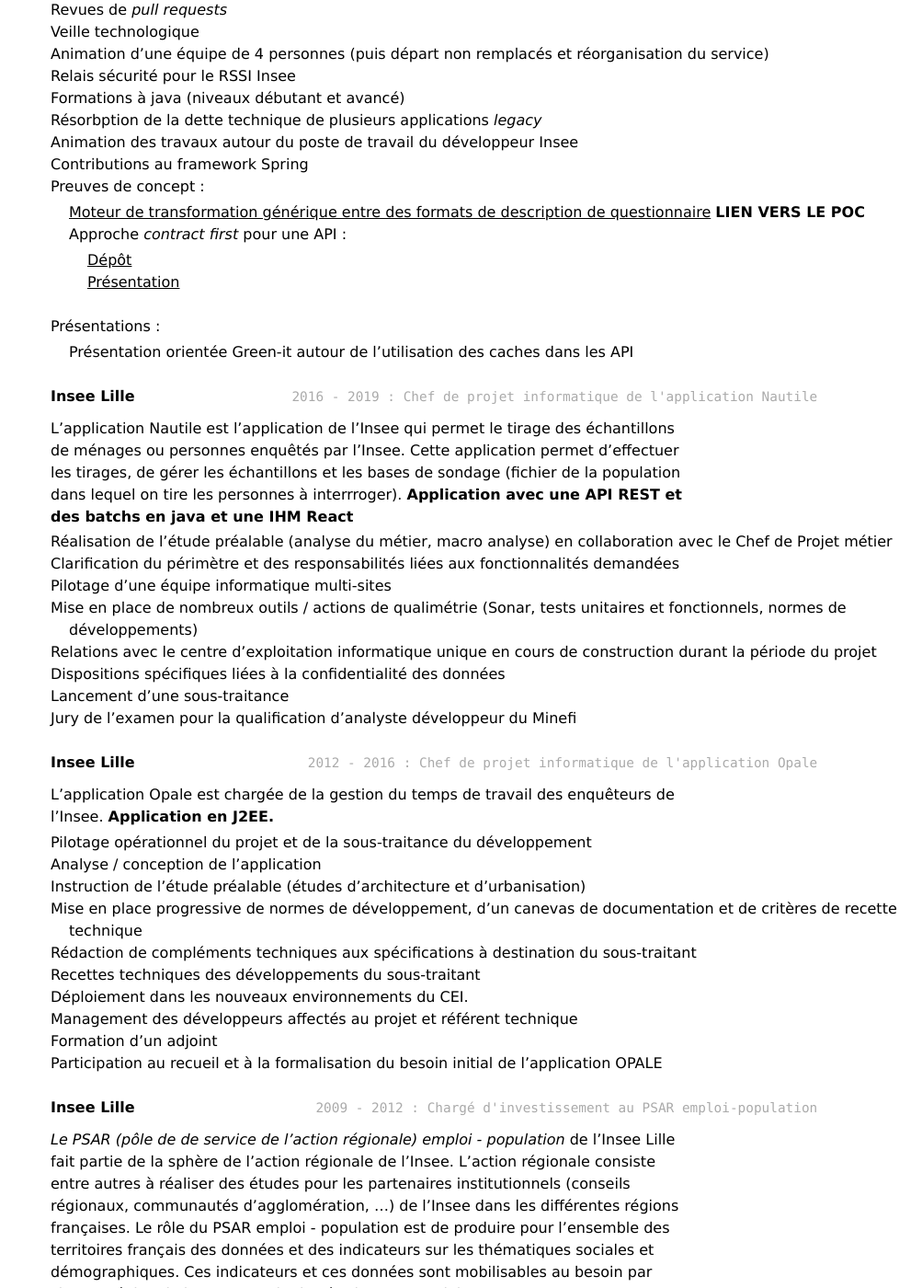
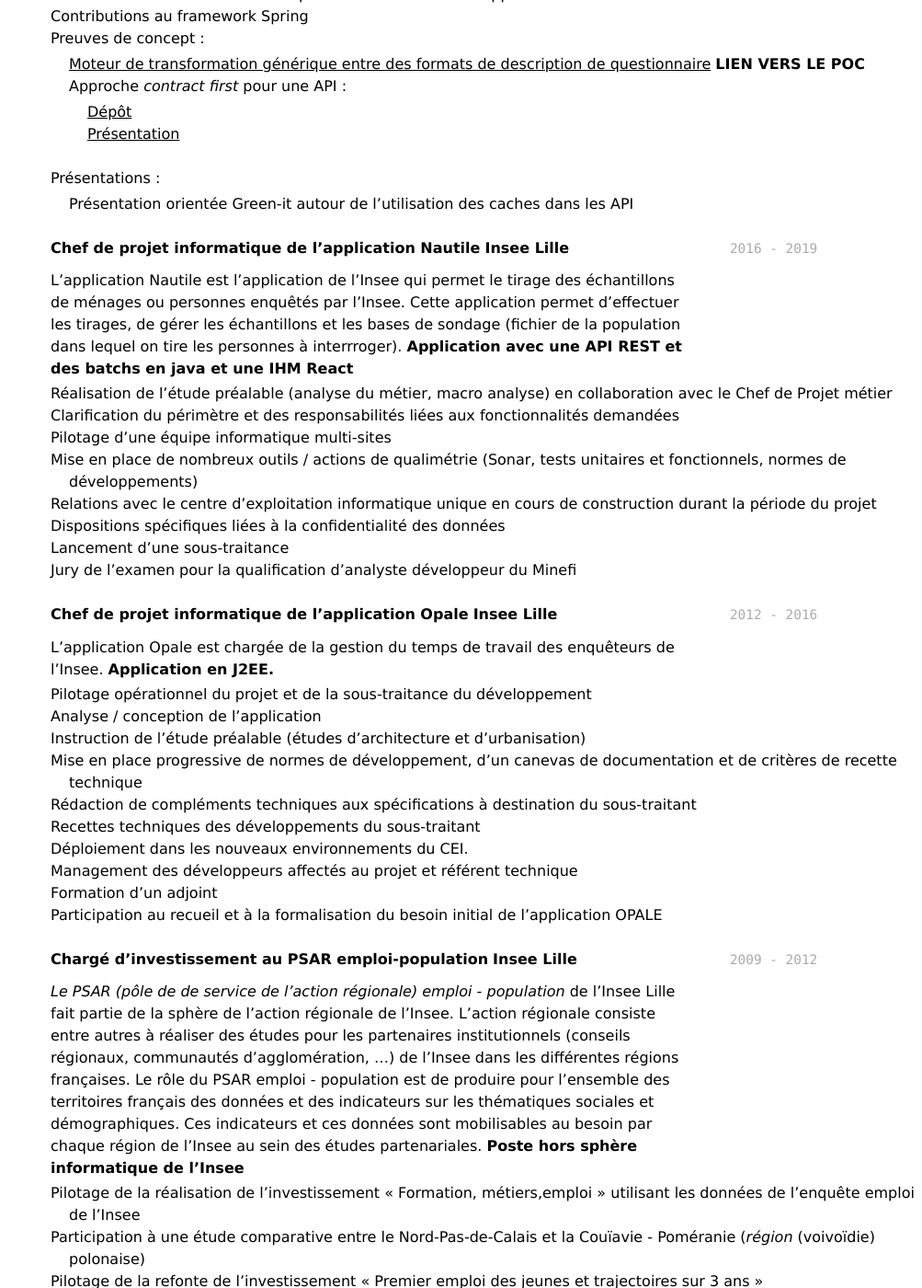
Before and after one commit to FBibonne/cv, a Jekyll site: the page built from index.md, in a window 1280 px wide and 1400 px high, scrolled down 1555 px. Shown: the whole window at 92% size, without its empty margins (277-1280 px from the left). Built offline with Jekyll 4.4.1, drawn with Linux system fonts in a browser that asks for light colours; some of the changed text lies outside the part shown.

Commit message:
Première version lisible

```diff
--- a/index.md
+++ b/index.md
@@ -18,12 +18,12 @@ Après un parcours classique initié par une expérience de développement et po
 
 ## Compétences et aptitudes
 
-- Expert :
+`Expert`
   - Java
   - Spring Boot, Spring framework
   - Junit
 
-- Bon niveau :
+`Bon niveau`
   - Eco-conception
   - Sonar
   - Spring Batch, Data, Security
@@ -78,7 +74,8 @@ Après un parcours classique initié par une expérience de développement et po
 - Présentations :
   - Présentation orientée Green-it autour de l'utilisation des caches dans les API
 
-`2016 - 2019 : Chef de projet informatique de l'application Nautile`
+`2016 - 2019`
+**Chef de projet informatique de l'application Nautile**
 **Insee Lille**
 
 > L'application Nautile est l'application de l'Insee qui permet le tirage des échantillons de ménages ou personnes enquêtés par l'Insee. Cette application permet d'effectuer les tirages, de gérer les échantillons et les bases de sondage (fichier de la population dans lequel on tire les personnes à interrroger). **Application avec une API REST et des batchs en java et une IHM React**
@@ -92,7 +89,8 @@ Après un parcours classique initié par une expérience de développement et po
 - Lancement d'une sous-traitance
 - Jury de l'examen pour la qualification d'analyste développeur du Minefi
 
-`2012 - 2016 : Chef de projet informatique de l'application Opale`
+`2012 - 2016`
+**Chef de projet informatique de l'application Opale**
 **Insee Lille**
 
 > L'application Opale est chargée de la gestion du temps de travail des enquêteurs de l'Insee. **Application en J2EE.**
@@ -108,17 +106,19 @@ Après un parcours classique initié par une expérience de développement et po
 - Formation d'un adjoint
 - Participation au recueil et à la formalisation du besoin initial de l'application OPALE
 
-`2009 - 2012 : Chargé d'investissement au PSAR emploi-population`
+`2009 - 2012`
+**Chargé d'investissement au PSAR emploi-population**
 **Insee Lille**
 
-> _Le PSAR (pôle de de service de l'action régionale) emploi - population_ de l'Insee Lille fait partie de la sphère de l'action régionale de l'Insee. L'action régionale consiste entre autres à réaliser des études pour les partenaires institutionnels (conseils régionaux, communautés d'agglomération, ...) de l'Insee dans les différentes régions françaises. Le rôle du PSAR emploi - population est de produire pour l'ensemble des territoires français des données et des indicateurs sur les thématiques sociales et démographiques. Ces indicateurs et ces données sont mobilisables au besoin par chaque région de l'Insee au sein des études partenariales.
+> _Le PSAR (pôle de de service de l'action régionale) emploi - population_ de l'Insee Lille fait partie de la sphère de l'action régionale de l'Insee. L'action régionale consiste entre autres à réaliser des études pour les partenaires institutionnels (conseils régionaux, communautés d'agglomération, ...) de l'Insee dans les différentes régions françaises. Le rôle du PSAR emploi - population est de produire pour l'ensemble des territoires français des données et des indicateurs sur les thématiques sociales et démographiques. Ces indicateurs et ces données sont mobilisables au besoin par chaque région de l'Insee au sein des études partenariales. **Poste hors sphère informatique de l'Insee**
 
 - Pilotage de la réalisation de l'investissement « Formation, métiers,emploi » utilisant les données de l'enquête emploi de l'Insee
 - Participation à une étude comparative  entre le Nord-Pas-de-Calais et la Couïavie - Poméranie (_région_ (voivoïdie) polonaise)
 - Pilotage de la refonte de l'investissement « Premier emploi des jeunes et trajectoires sur 3 ans »
 - Co-pilotage de la refonte de l'investissement « Services à la personne »
 
-`2006 - 2009 : Responsable informatique de l'application SAIGE`
+`2006 - 2009`
+**Responsable informatique de l'application SAIGE**
 **Insee Lille**
 
 > L'application Saige était chargée de la gestion de la paie des enquêteurs de l'Insee en tant que pigistes jusqu'à leur intégration en tant qu'agents Insee titulaires. **Application utilisant une IHM en Paradox et des procédures stockées Oracle**
@@ -134,8 +134,8 @@ Après un parcours classique initié par une expérience de développement et po
 
 ## Centres d'intérêt
 
-- Green it
-- TIC (linux, java, ...)
+- Ecologie
+- Informatique (linux, java, ...)
 - Montagne, escalade, ski
 
 ## Formation
```
Also changed, not shown: other parts of index.md (+7 -11 lines).
